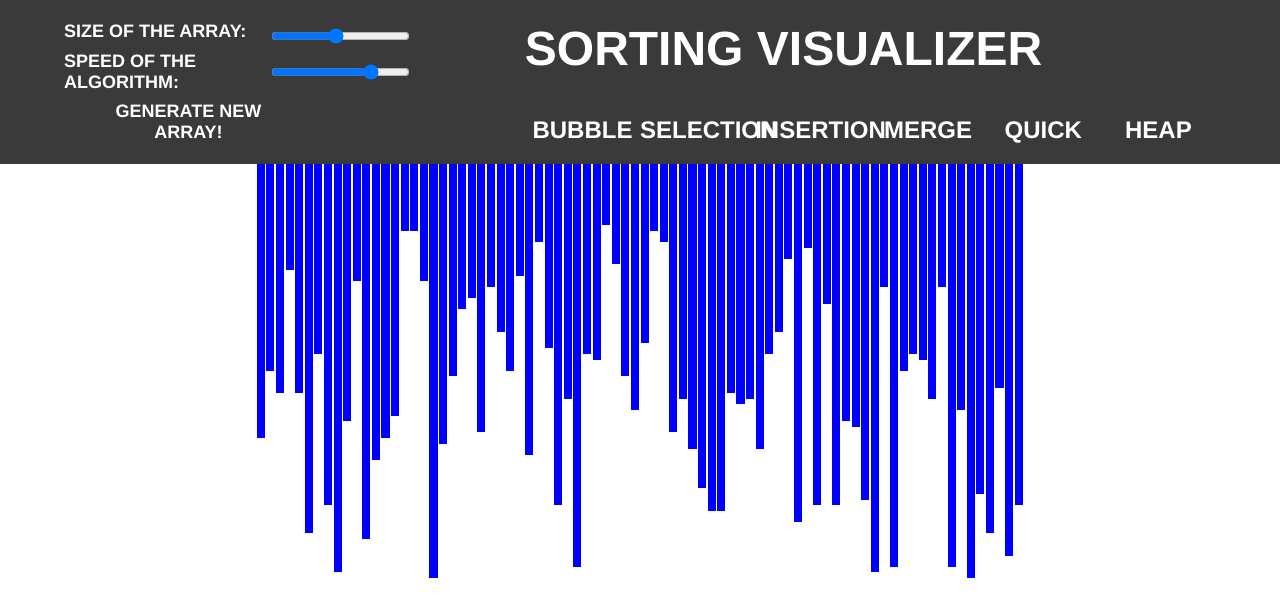
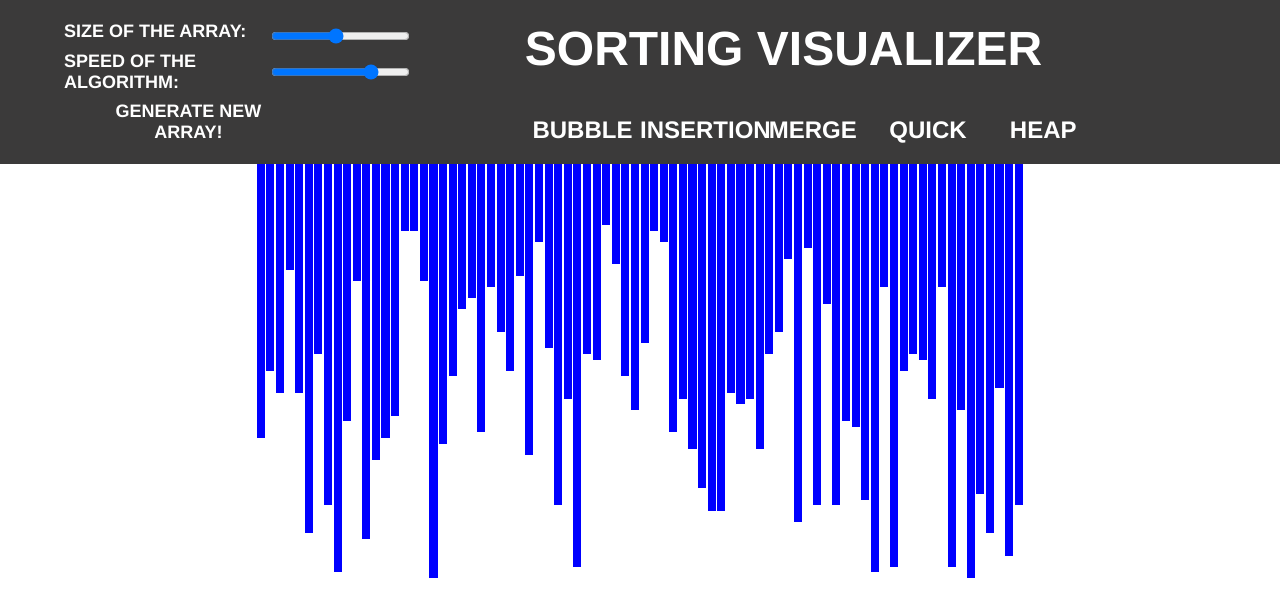
Before and after one commit to harshiitg/harshiitg.github.io, a plain HTML site: page index.html in a window 1280 px wide. Drawn offline with nearby package versions, Linux system fonts and the light colour scheme; files that its build step writes are made by us from their sources.

Commit message:
Update index.html

```diff
--- a/index.html
+++ b/index.html
@@ -31,7 +31,7 @@
 
                 <div class="algos">
                     <button >Bubble</button>
-                    <button >Selection</button>
+
                     <button >Insertion</button>
                     <button >Merge</button>
                     <button >Quick</button>
```
